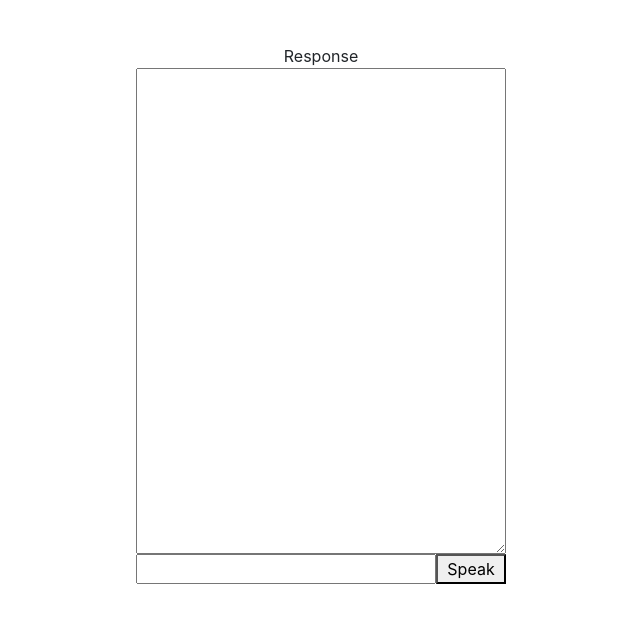
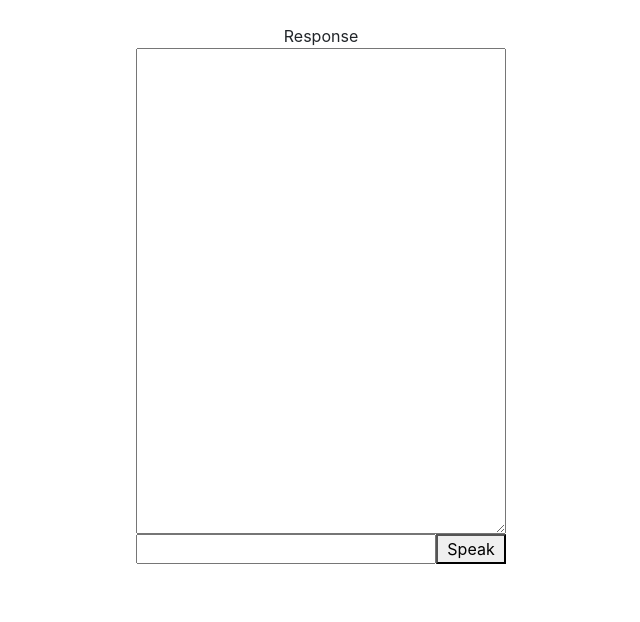
Before and after one commit to rcereghini/opin-chatbot, a plain HTML site: page index.html in a window 1280 px wide. Shown: the whole page, without its empty margins (319-959 px from the left). Drawn offline with nearby package versions, Linux system fonts and the light colour scheme.

Commit message:
removed top margin

```diff
--- a/index.html
+++ b/index.html
@@ -86,7 +86,7 @@
 		}
 	</script>
 	<style type="text/css">
-		body { width: 370px; margin: 0 auto; text-align: center; margin-top: 20px; }
+		body { width: 370px; margin: 0 auto; text-align: center; }
 		div {  position: absolute; width: 370px;}
 		input { width: 300px; }
 		button { width: 70px; display: inline-block; }
```
